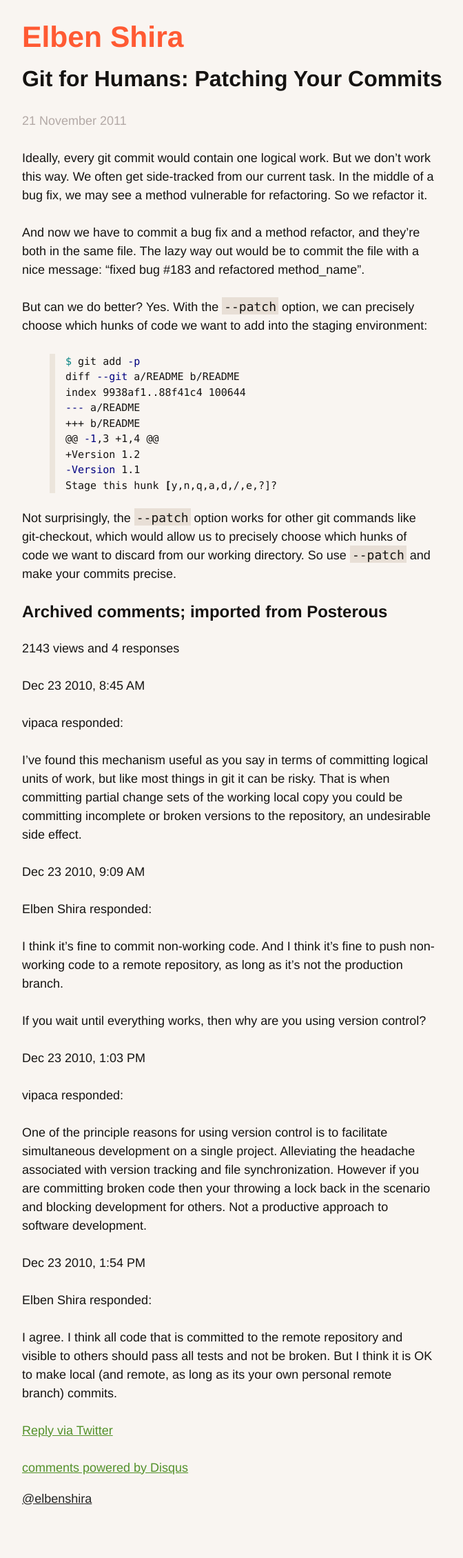
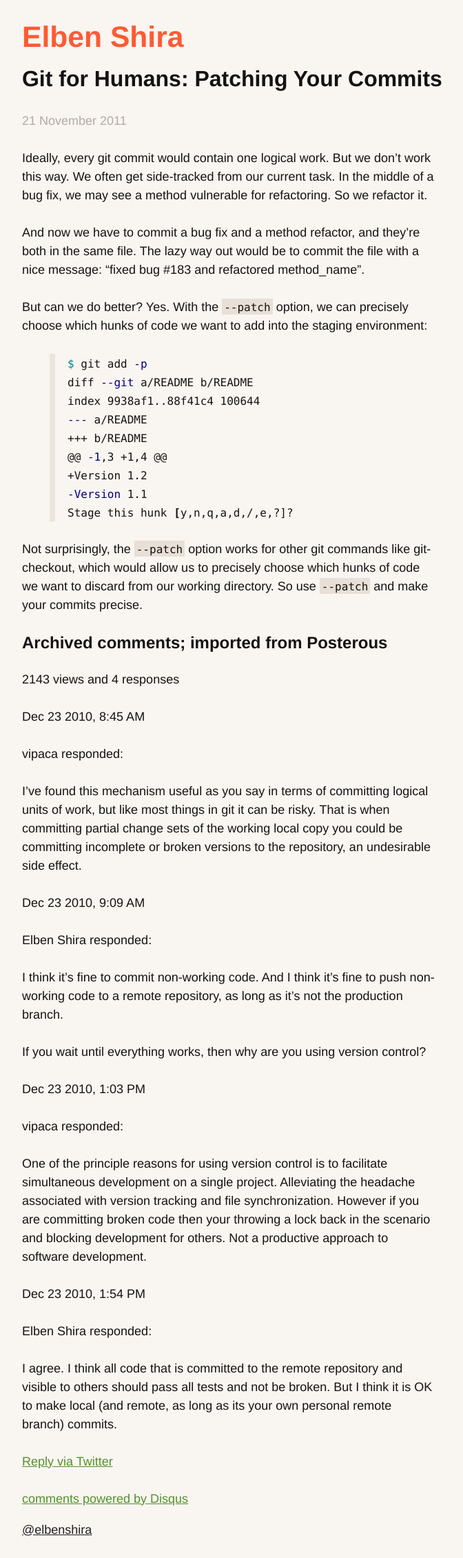
Before and after one commit to elben/elben.github.io-jekyll, a Jekyll site: the page built from _posts/2011-11-21-git-for-humans-patching-your-commits.markdown, in a window 1280 px wide. Shown: the whole page at 69% size, without its empty margins (258-930 px from the left). Built offline with Jekyll 4.4.1, drawn with Linux system fonts in a browser that asks for light colours; Markdown is read by kramdown in place of the engine named in the settings; comment, search, counter and statistics services are not loaded; before the commit the page ends 2214 px from its top, so only the background shows below that.

Commit message:
Better code formatting.
Font size 16px.

```diff
--- a/css/default.css
+++ b/css/default.css
@@ -51,9 +51,9 @@ img#background {
 /* code is used in body (not just code blocks), so we need to be sure to handle
  * vertical rhyhtm. Simpliest to keep font-size 1em. */
 code {
+  font-size: 16px;
   font-family: Consolas, "inconsolata-1", "inconsolata-2", monospace;
   font-weight: normal;
-  font-size: 1em;
   line-height: 1em; /* For some reason, 1em for monospace fonts gives us vertical rhyhtm. */
 
   padding: 3px 3px 1px;
@@ -66,7 +66,6 @@ code {
 }
 
 pre {
-  font-size: 15px;
   line-height: 1.5em;
   font-family: Consolas, "inconsolata-1", "inconsolata-2", monospace;
   border-left: 8px solid #ece5dc;
```
